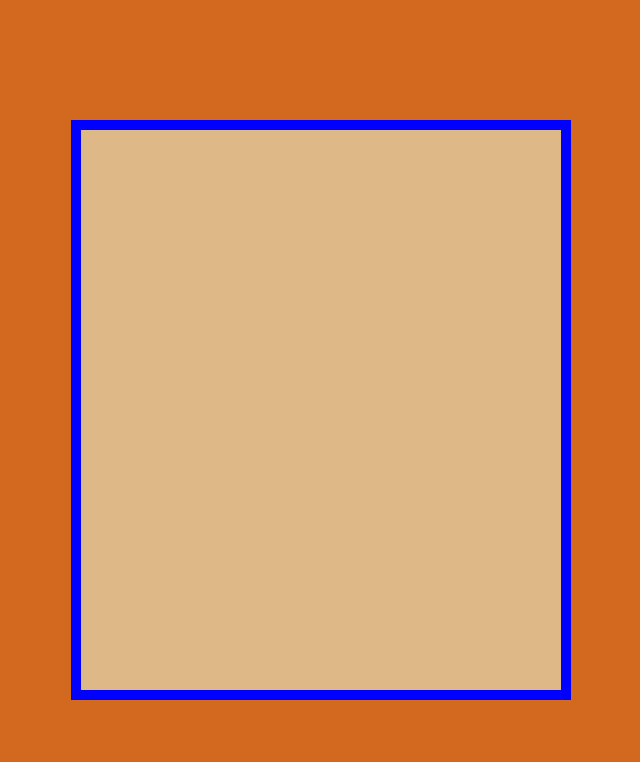
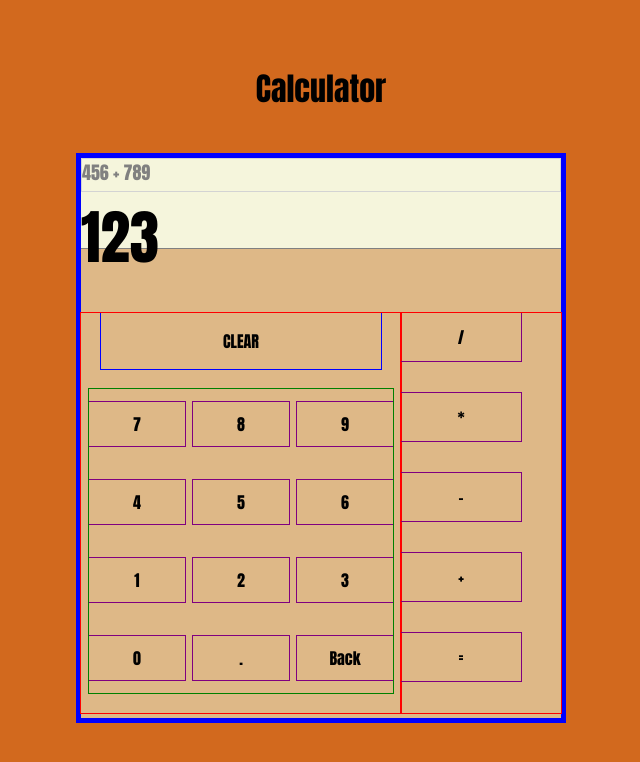
Before and after one commit to Rlaur2/calculator, a plain HTML site: page index.html in a window 1280 px wide. Shown: the whole page, without its empty margins (319-959 px from the left). Drawn offline with Linux system fonts and the light colour scheme.

Commit message:
Create button layout

```diff
--- a/index.html
+++ b/index.html
@@ -9,18 +9,39 @@
     <script src="calc.js" defer></script>
 </head>
 <body>
+    <div class="title-container">
+        <div class="title"><h1>Calculator</h1></div>
+    </div>
     <div class="main-container">
         <div class="display-container">
-            <div class="mini-display"></div>
-            <div class="main-display"></div>
+            <div class="mini-display">456 + 789</div>
+            <div class="main-display">123</div>
         </div>
         <div class="button-container">
             <div class="left-side">
-                <div class="clear-button"></div>
-                <div class="1-9"></div>
-                <div class="last=row"></div>
+                <div class="clear-button">CLEAR</div>
+                <div class="one-to-nine">
+                    <div>7</div>
+                    <div>8</div>
+                    <div>9</div>
+                    <div>4</div>
+                    <div>5</div>
+                    <div>6</div>
+                    <div>1</div>
+                    <div>2</div>
+                    <div>3</div>
+                    <div>0</div>
+                    <div>.</div>
+                    <div>Back</div>
+                </div>
             </div>
-            <div class="operators"></div>
+            <div class="operators">
+                <div>/</div>
+                <div>*</div>
+                <div>-</div>
+                <div>+</div>
+                <div class="equal">=</div>
+            </div>
         </div>
     </div>
 </body>
--- a/style.css
+++ b/style.css
@@ -7,13 +7,99 @@
 body {
     background-color: chocolate;
     display: flex;
+    align-items: center;
+    flex-flow: column;
+}
+
+.title-container {
+    display: flex;
     justify-content: center;
+    margin-top: 8vh;
 }
 
 .main-container {
     height: 70vh;
     width: 60vh;
-    margin-top: 15vh;
     background-color: burlywood;
-    border: 10px, blue, solid;
+    border: solid 5px blue;
+    margin-top: 5vh;
 }
+
+.mini-display {
+    background-color: beige;
+    height: 4vh;
+    border: 1px solid lightgray;
+    color: grey;
+    font-size: large;
+
+}
+
+.main-display {
+    background-color: beige;
+    height: 7vh;
+    border: 1px solid grey;
+    border-top: 0px;
+    border-left: 0px;
+    border-right: 0px;
+    font-size: 3.7rem;
+}
+
+.button-container {
+    display: flex;
+}
+
+.left-side {
+    display: flex;
+    outline: 1px solid red;
+    height: 50vh;
+    width: 40vh;
+    margin-top: 8vh;
+    justify-content: center;
+    flex-flow: wrap;
+}
+
+.operators {
+    display: flex;
+    outline: 1px solid red;
+    height: 50vh;
+    width: 20vh;
+    margin-top: 8vh;
+    flex-flow: wrap;
+}
+
+.clear-button {
+    height: 7vh;
+    width: 35vh;
+    outline: 1px solid blue;
+    display: flex;
+    justify-content: center;
+    align-items: center;
+}
+
+.one-to-nine {
+    height: 38vh;
+    width: 38vh;
+    outline: 1px green solid;
+    display: flex;
+    flex-flow: wrap;
+    gap: 1vh;
+    align-items: center;
+}
+
+.one-to-nine div {
+    height: 5.5vh;
+    width: 12vh;
+    outline: 1px purple solid;
+    display: flex;
+    align-items: center;
+    justify-content: center;
+}
+
+.operators div {
+    height: 6vh;
+    width: 15vh;
+    outline: 1px purple solid;
+    display: flex;
+    align-items: center;
+    justify-content: center;
+}
```
